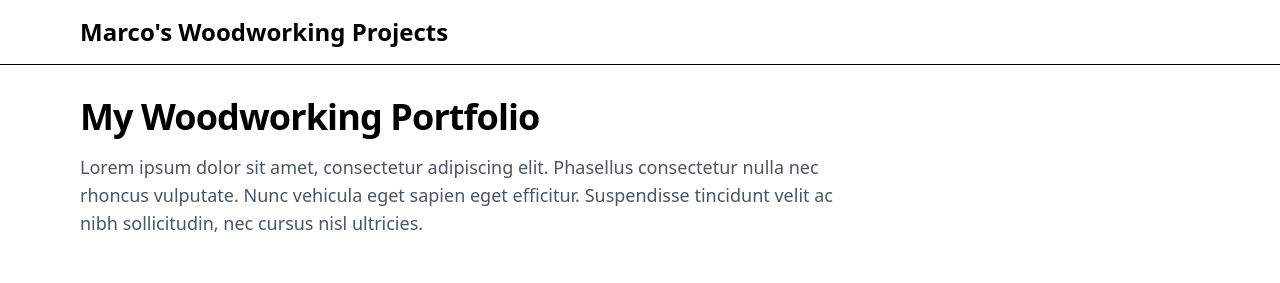
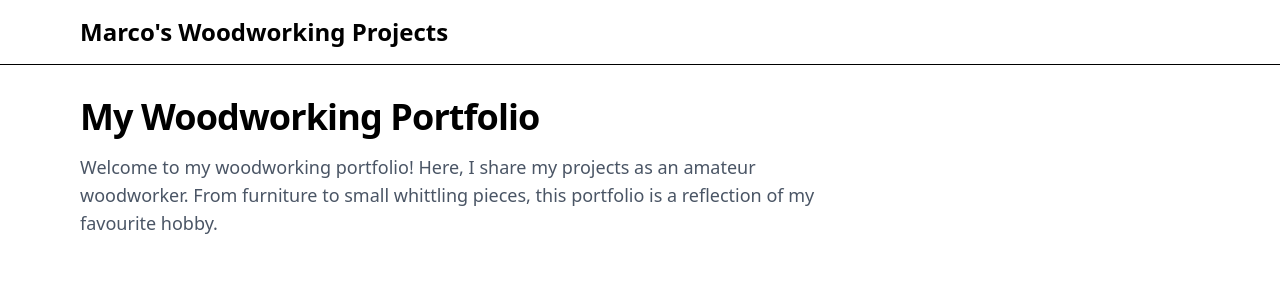
Before and after one commit to marcomartinscastanho/woodworking-portfolio, a Next.js app: page / in a window 1280 px wide. Shown: the top 283 px of the page. Built offline with nearby package versions, Linux system fonts and the light colour scheme; grey boxes are pictures that could not be loaded.

Commit message:
fix introduction

```diff
--- a/app/page.tsx
+++ b/app/page.tsx
@@ -28,10 +28,8 @@ export default function HomePage() {
       <section className="space-y-4">
         <h1 className="text-4xl font-bold tracking-tight">My Woodworking Portfolio</h1>
         <p className="max-w-3xl text-lg text-gray-600">
-          {/** # FIXME: Replace this with a real introduction */}
-          Lorem ipsum dolor sit amet, consectetur adipiscing elit. Phasellus consectetur nulla nec rhoncus vulputate.
-          Nunc vehicula eget sapien eget efficitur. Suspendisse tincidunt velit ac nibh sollicitudin, nec cursus nisl
-          ultricies.
+          Welcome to my woodworking portfolio! Here, I share my projects as an amateur woodworker. From furniture to
+          small whittling pieces, this portfolio is a reflection of my favourite hobby.
         </p>
       </section>
       {/* Categories */}
```
